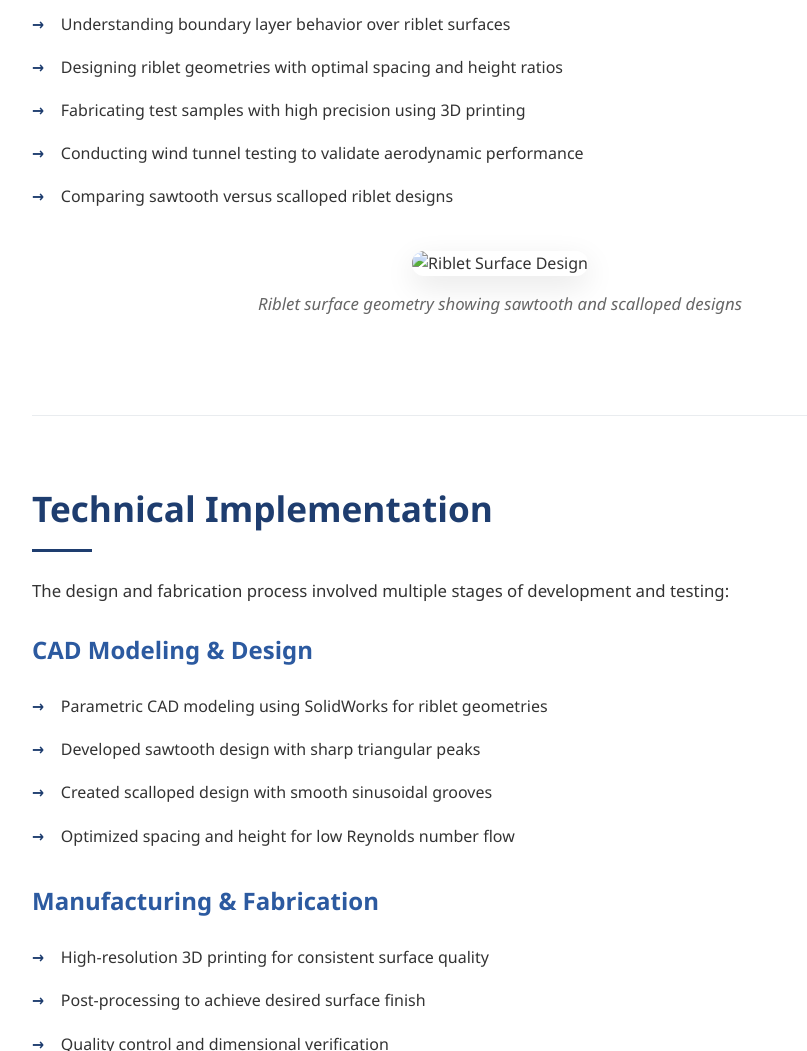
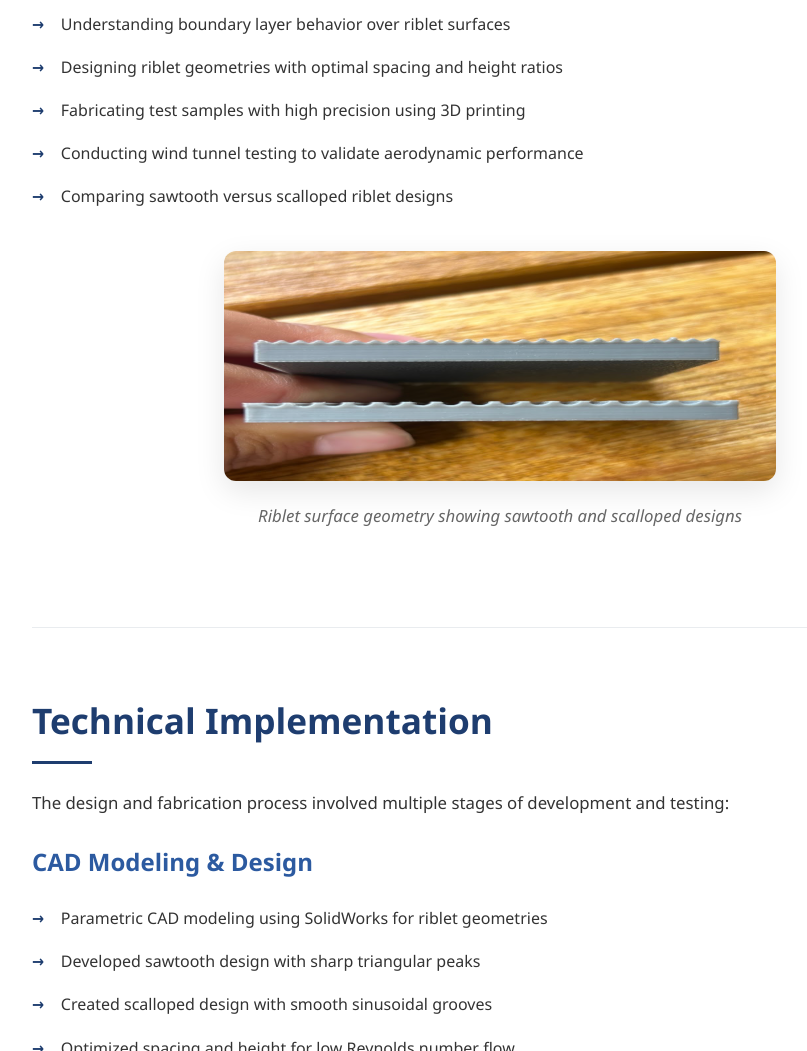
Before and after one commit to Shreyas5904/Portfolio, a plain HTML site: page project-riblet.html in a window 1280 px wide. Shown: the part 1098-2149 px from the top of the page, without its empty margins (140-947 px from the left). Drawn offline with Linux system fonts and the light colour scheme.

Commit message:
Update project-riblet.html

```diff
--- a/project-riblet.html
+++ b/project-riblet.html
@@ -271,7 +271,7 @@
                     <li>Comparing sawtooth versus scalloped riblet designs</li>
                 </ul>
                 <div class="image-container">
-                    <img src="Riblet-fabricatedsample.jpg" alt="Riblet Surface Design">
+                    <img src="Riblet-fabricatedsample.png" alt="Riblet Surface Design">
                     <p class="image-caption">Riblet surface geometry showing sawtooth and scalloped designs</p>
                 </div>
             </section>
```
